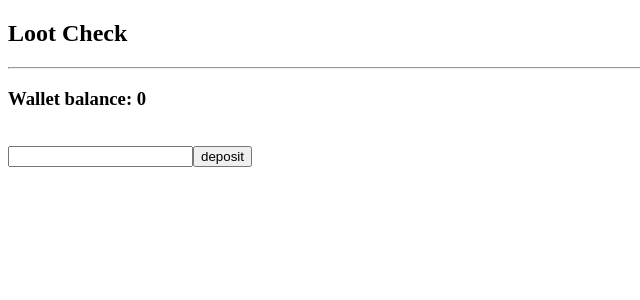
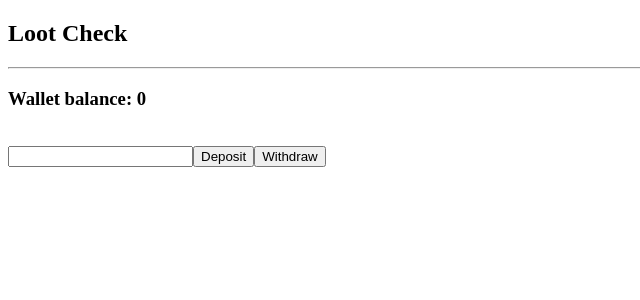
Before and after one commit to Danvieira7/Loot-Check, a React (Create React App) app: page / in a window 1280 px wide. Shown: the top 300 px of the page, without its empty margins (0-640 px from the left). Built offline with nearby package versions, Linux system fonts and the light colour scheme.

Commit message:
implement tested feature of the withdraw function

```diff
--- a/src/components/Wallet/Wallet.jsx
+++ b/src/components/Wallet/Wallet.jsx
@@ -1,6 +1,6 @@
 import React, { Component } from "react";
 import { connect } from "react-redux";
-import { deposit } from "../../actions/balance";
+import { deposit, withdraw } from "../../actions/balance";
 
 // don't export Wallet class as default
 export class Wallet extends Component {
@@ -19,6 +19,8 @@
 
     deposit = () => this.props.deposit(this.state.balance);
 
+    withdraw = () => this.props.withdraw(this.state.balance);
+
 
     render() {
         return (
@@ -26,10 +28,11 @@
                 <h3 className="balance">Wallet balance: { this.props.balance }</h3>
                 <br />
                 <input className="input-wallet" onChange={this.updateBalance} />
-                <button className="btn-deposit" onClick={this.deposit}>deposit</button>
+                <button className="btn-deposit" onClick={this.deposit}>Deposit</button>
+                <button className="btn-withdraw" onClick={this.withdraw}>Withdraw</button>
             </div>
         )
     }
 }
 
-export default connect(state => { return { balance: state } }, { deposit })(Wallet);
+export default connect(state => { return { balance: state } }, { deposit, withdraw })(Wallet);
```
Also changed, not shown: 1 other file (tests, documents, lock files or other folders).
